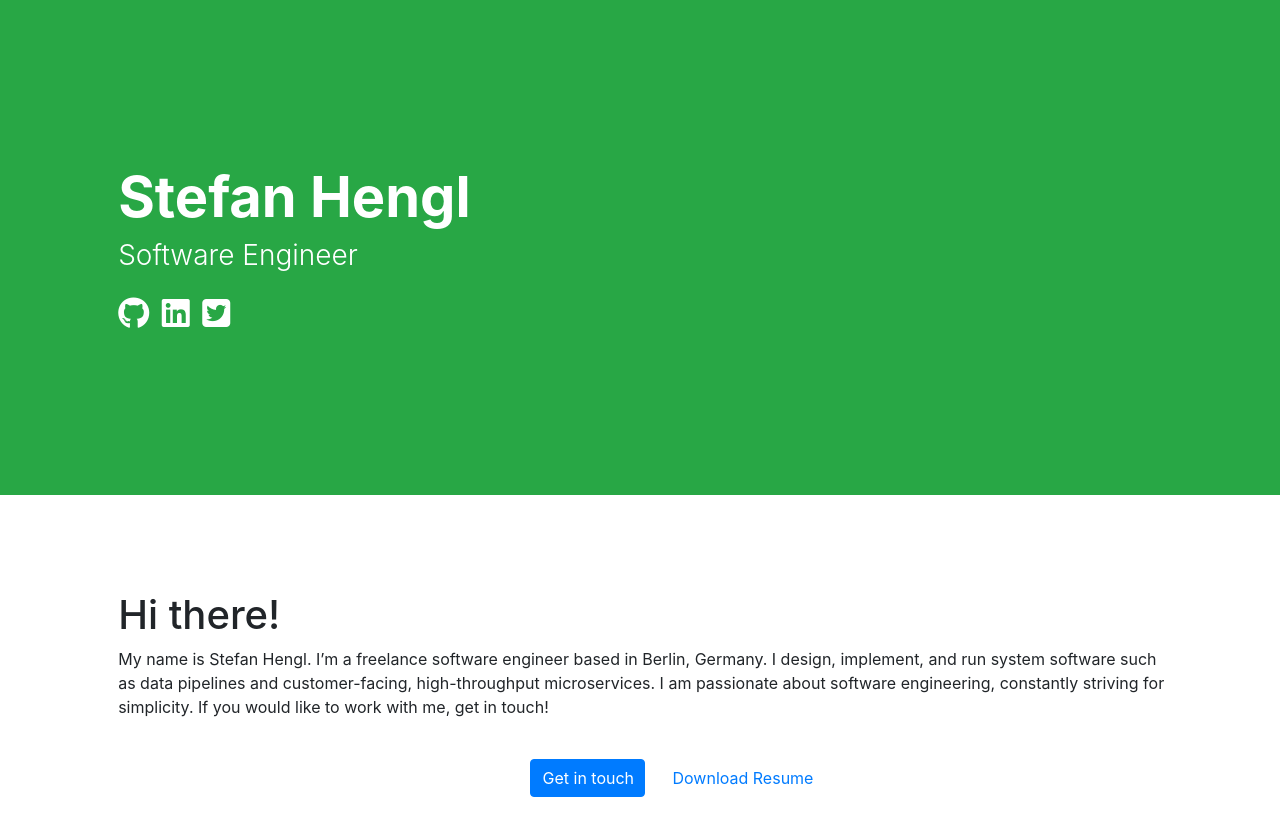
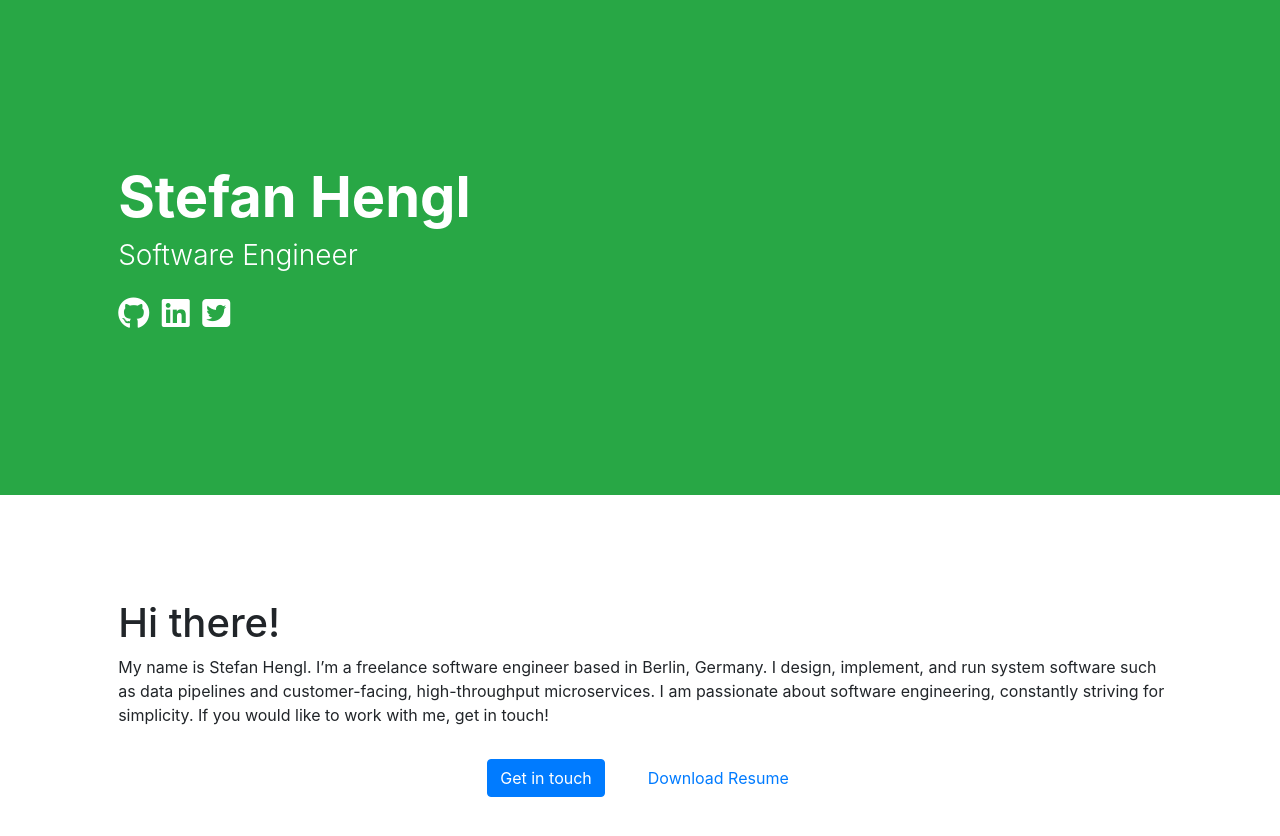
Before and after one commit to stefanhengl/stefanhengl.github.io, a Jekyll site: the page built from src/index.md, in a window 1280 px wide. Shown: the top 836 px of the page. Built offline with Jekyll 4.4.1, drawn with Linux system fonts in a browser that asks for light colours; nearby versions of some CDN libraries.

Commit message:
fix buttons on Safari and Brave

```diff
--- a/src/_includes/get_in_touch.html
+++ b/src/_includes/get_in_touch.html
@@ -1,12 +1,18 @@
-<div class="p-4">
-  <div class="mx-auto" style="width: 200px;">
-    <div id="buttongroup" class="row">
-      <button data-toggle="modal" data-target="#contact" type="button" class="btn btn-primary col-sm-6">
-        Get in touch
-      </button>
-      <a class="col-sm-6" href="assets/pdf/stefanhengl.pdf" target="_blank">
-        <button type="button" class="btn btn-link col-sm-6">Download Resume</button>
-      </a>
+<div class="p-3">
+  <div>
+    <div id="buttongroup" class="row justify-content-center">
+      <div class="col-auto">
+        <button data-toggle="modal" data-target="#contact" type="button" class="btn btn-primary">
+          Get in touch
+        </button>
+        </div>
+        <div class="col-auto">
+          <a href="assets/pdf/stefanhengl.pdf" target="_blank">
+            <button type="button" class="btn btn-link">Download Resume</button>
+          </a>
+          </div>
+
+
       </div>
   </div>
 </div>
--- a/src/_layouts/default.html
+++ b/src/_layouts/default.html
@@ -20,9 +20,9 @@
       <div  class="pl-4 pt-3 col-sm-10 mx-auto my-auto">
         {{ content }}
         <a class="section-jump text-center" href=#buttongroup>
-          <div style="width:fit-content;" class="mx-auto d-sm-none text-muted">
+          <!-- <div style="width:fit-content;" class="mx-auto d-sm-none text-muted">
             <i class="fa fa-chevron-down fa-2x"></i>
-          </div>
+          </div> -->
         </a>
 
         {% include get_in_touch.html %}
```
Also changed, not shown: index.html (+17 -11 lines).
